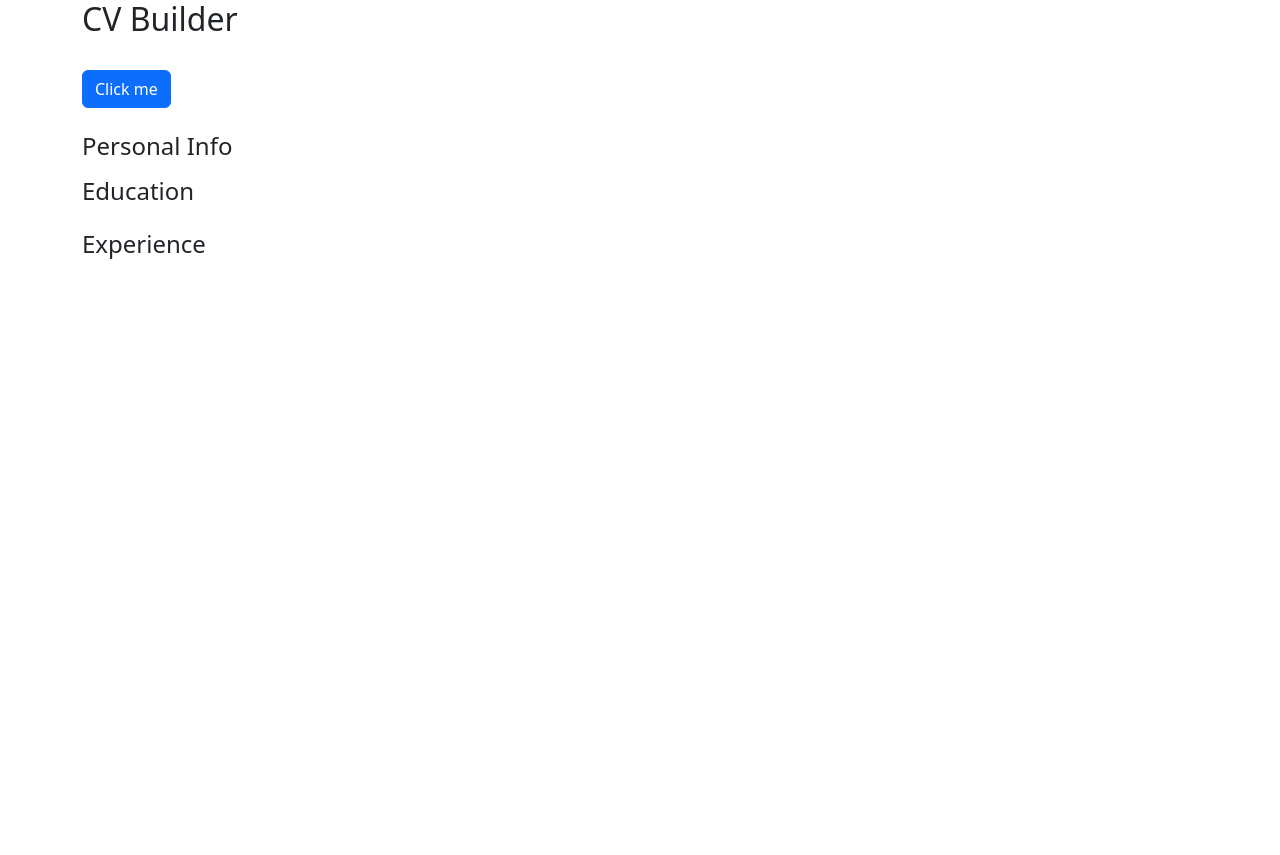
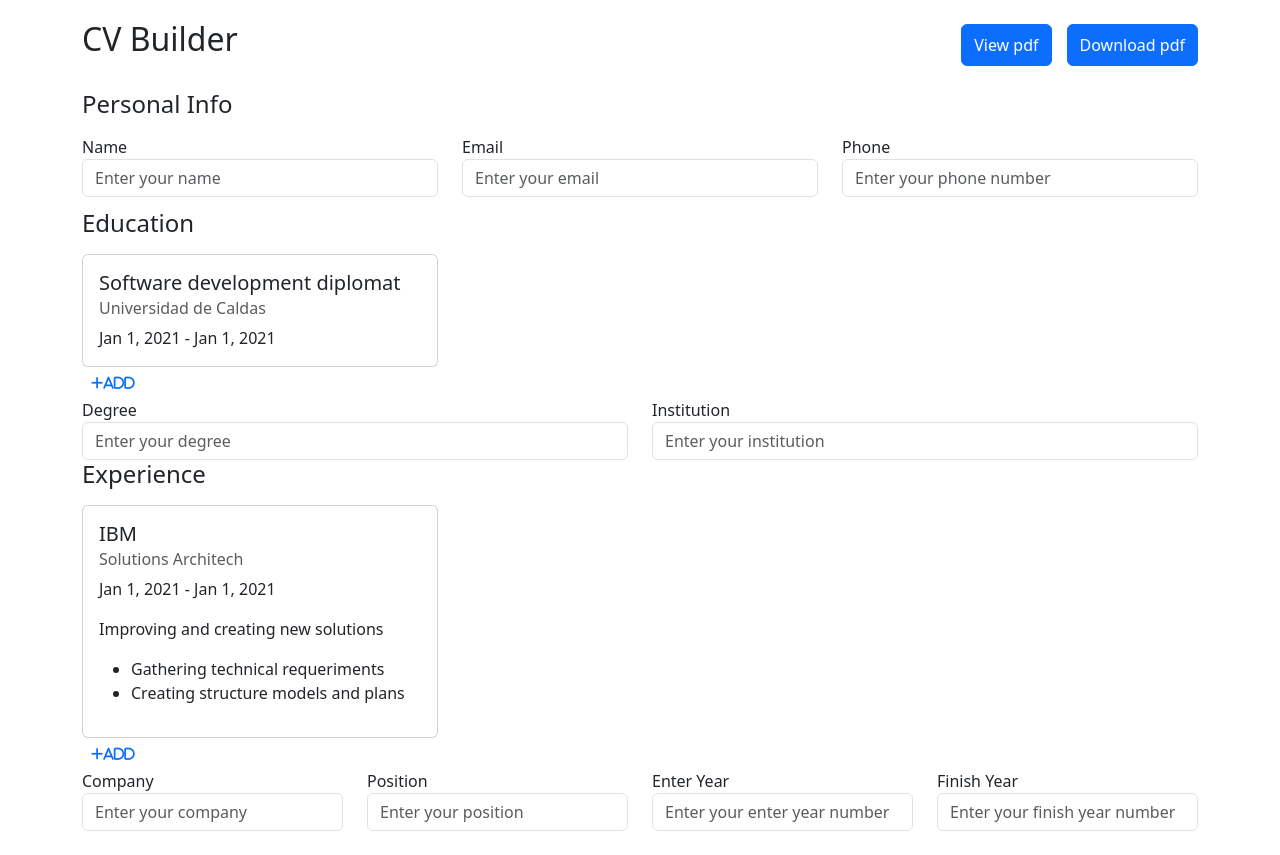
Before and after one commit to softEsteban/cv-builder-pdfmake, an Angular app: page / in a window 1280 px wide. Before the commit the page ends 800 px from the top, so only its background shows below. Built offline with nearby package versions, Linux system fonts and the light colour scheme; what pdfmake would draw is missing.

Commit message:
Pdf actions

```diff
--- a/angular.json
+++ b/angular.json
@@ -25,7 +25,8 @@
               "src/assets"
             ],
             "styles": [
-              "src/styles.css"
+              "src/styles.css",
+              "node_modules/@fortawesome/fontawesome-free/css/all.min.css"
             ],
             "scripts": [
               "node_modules/bootstrap/dist/js/bootstrap.js"
--- a/package.json
+++ b/package.json
@@ -11,13 +11,16 @@
   "private": true,
   "dependencies": {
     "@angular/animations": "^16.0.0",
+    "@angular/cdk": "^16.0.3",
     "@angular/common": "^16.0.0",
     "@angular/compiler": "^16.0.0",
     "@angular/core": "^16.0.0",
     "@angular/forms": "^16.0.0",
+    "@angular/material": "^16.0.3",
     "@angular/platform-browser": "^16.0.0",
     "@angular/platform-browser-dynamic": "^16.0.0",
     "@angular/router": "^16.0.0",
+    "@fortawesome/fontawesome-free": "^6.4.0",
     "bootstrap": "^5.3.0",
     "pdfmake": "^0.2.7",
     "rxjs": "~7.8.0",
--- a/src/app/pdf/pdf.component.html
+++ b/src/app/pdf/pdf.component.html
@@ -1,36 +1,183 @@
 <div class="container">
-  <div>
-    <h2>CV Builder</h2>
-    <button class="btn btn-primary mt-4" (click)="createPdf()">Click me</button>
+  <div style="display: flex; justify-content: space-between">
+    <h2 style="margin-top: 20px">CV Builder</h2>
+    <div style="display: flex; gap: 15px">
+      <button class="btn btn-primary mt-4" (click)="createPdf()">
+        View pdf
+      </button>
+      <button class="btn btn-primary mt-4" (click)="downloadPdf()">
+        Download pdf
+      </button>
+    </div>
   </div>
 
   <div class="mt-4">
-    <div>
+    <div style="margin-bottom: 12px">
       <h4 class="mb-3 font-weight-bold">Personal Info</h4>
-      <!-- Personal Info form content -->
+      <form>
+        <div class="row">
+          <div class="form-group col">
+            <label for="name">Name</label>
+            <input
+              type="text"
+              class="form-control"
+              id="name"
+              placeholder="Enter your name"
+            />
+          </div>
+          <div class="form-group col">
+            <label for="email">Email</label>
+            <input
+              type="email"
+              class="form-control"
+              id="email"
+              placeholder="Enter your email"
+            />
+          </div>
+          <div class="form-group col">
+            <label for="phone">Phone</label>
+            <input
+              type="tel"
+              class="form-control"
+              id="phone"
+              placeholder="Enter your phone number"
+            />
+          </div>
+        </div>
+      </form>
+    </div>
+
+    <div class="row">
+      <div class="col-12">
+        <h4 class="mb-3 font-weight-bold">Education</h4>
+      </div>
+      <div class="col-4">
+        <div class="card-group">
+          <div class="card" *ngFor="let item of education">
+            <div class="card-body">
+              <h5 class="card-title">{{ item.degree }}</h5>
+              <h6 class="card-subtitle mb-2 text-muted">
+                {{ item.institute }}
+              </h6>
+              <p class="card-text">
+                {{ item.dateStart | date }} - {{ item.dateEnd | date }}
+              </p>
+            </div>
+          </div>
+        </div>
+      </div>
     </div>
 
     <div>
-      <h4 class="mb-3 font-weight-bold">
-        Education
       <button class="btn btn-link btn-sm" (click)="addEducation()">
-          <i class="fas fa-plus"></i>
+        <i class="fas fa-plus">Add</i>
       </button>
-      </h4>
       <form>
-        <!-- Education form content -->
+        <div class="row">
+          <div class="form-group col">
+            <label for="degree">Degree</label>
+            <input
+              type="text"
+              class="form-control"
+              id="degree"
+              placeholder="Enter your degree"
+            />
+          </div>
+          <div class="form-group col">
+            <label for="institution">Institution</label>
+            <input
+              type="institution"
+              class="form-control"
+              id="institution"
+              placeholder="Enter your institution"
+            />
+          </div>
+
+          <!-- <mat-form-field class="form-group col">
+            <label for="year">Year</label>
+            <input
+              matInput
+              type="tel"
+              class="form-control"
+              id="year"
+              placeholder="Enter your year number"
+              [matDatepicker]="yearPicker"
+            />
+            <mat-datepicker-toggle
+              matSuffix
+              [for]="yearPicker"
+            ></mat-datepicker-toggle>
+            <mat-datepicker #yearPicker style="width: 200px"></mat-datepicker>
+          </mat-form-field> -->
+        </div>
       </form>
     </div>
 
-    <div class="mt-4">
-      <h4 class="mb-3 font-weight-bold">
-        Experience
-        <button class="btn btn-link btn-sm" (click)="addExperience()">
-          <i class="fas fa-plus"></i>
+    <div class="row">
+      <div class="col-12">
+        <h4 class="mb-3 font-weight-bold">Experience</h4>
+      </div>
+      <div class="col-4">
+        <div class="card-group">
+          <div class="card" *ngFor="let item of experience">
+            <div class="card-body">
+              <h5 class="card-title">{{ item.company }}</h5>
+              <h6 class="card-subtitle mb-2 text-muted">{{ item.charge }}</h6>
+              <p class="card-text">
+                {{ item.dateStart | date }} - {{ item.dateEnd | date }}
+              </p>
+              <p class="card-text">{{ item.description }}</p>
+              <ul>
+                <li *ngFor="let function of item.functions">{{ function }}</li>
+              </ul>
+            </div>
+          </div>
+        </div>
+      </div>
+
+      <div>
+        <button class="btn btn-link btn-sm" (click)="addEducation()">
+          <i class="fas fa-plus">Add</i>
         </button>
-      </h4>
         <form>
-        <!-- Experience form content -->
+          <div class="row">
+            <div class="form-group col">
+              <label for="company">Company</label>
+              <input
+                type="text"
+                class="form-control"
+                id="company"
+                placeholder="Enter your company"
+              />
+            </div>
+            <div class="form-group col">
+              <label for="position">Position</label>
+              <input
+                type="position"
+                class="form-control"
+                id="position"
+                placeholder="Enter your position"
+              />
+            </div>
+            <div class="form-group col">
+              <label for="year1">Enter Year</label>
+              <input
+                type="year"
+                class="form-control"
+                id="year1"
+                placeholder="Enter your enter year number"
+              />
+            </div>
+            <div class="form-group col">
+              <label for="year2">Finish Year</label>
+              <input
+                type="year"
+                class="form-control"
+                id="year2"
+                placeholder="Enter your finish year number"
+              />
+            </div>
+          </div>
         </form>
       </div>
     </div>
@@ -41,3 +188,4 @@
       </ng-container>
     </div>
   </div>
+</div>
--- a/src/app/pdf/pdf.component.ts
+++ b/src/app/pdf/pdf.component.ts
@@ -3,6 +3,8 @@ import { DomSanitizer, SafeResourceUrl } from '@angular/platform-browser';
 import pdfMake from 'pdfmake/build/pdfmake';
 import pdfFonts from 'pdfmake/build/vfs_fonts';
 pdfMake.vfs = pdfFonts.pdfMake.vfs;
+import { MatDatepickerInputEvent } from '@angular/material/datepicker';
+import { FormControl } from '@angular/forms';
 
 interface EducationItem {
   institute: string;
@@ -28,171 +30,101 @@ interface ExperienceItem {
 export class PdfComponent implements OnInit {
   pdfSrc: SafeResourceUrl;
 
-  education: EducationItem[] = [];
-  experience: ExperienceItem[] = [];
+  yearControl = new FormControl();
+
+  onYearSelected(event: MatDatepickerInputEvent<Date>) {
+    console.log(event.value);
+  }
+
+  skills: string[] = ['Nodejs', 'Angular', 'Nestjs', 'Vuejs', 'PostgreSQL', 'SQL Server', 'MySQL', 'MongoDB'];
+
+  education: EducationItem[] = [
+    {
+      institute: "Universidad de Caldas",
+      degree: "Software development diplomat",
+      dateStart: new Date('2021-01-01'),
+      dateEnd: new Date('2021-01-01')
+    }
+  ];
+
+  experience: ExperienceItem[] = [
+    {
+      company: "IBM",
+      charge: "Solutions Architech",
+      description: "Improving and creating new solutions",
+      functions: ["Gathering technical requeriments", "Creating structure models and plans"],
+      dateStart: new Date('2021-01-01'),
+      dateEnd: new Date('2021-01-01')
+    }
+  ];
+
+  educationContent = this.education.map(item => [
+    { text: item.degree, bold: true, margin: [0, 10] },
+    { text: item.institute, margin: [0, 5] },
+    { text: item.dateStart.getFullYear() + ' - ' + item.dateEnd.getFullYear(), margin: [0, 5] },
+  ]);
+
+  experienceContent = this.experience.map(item => [
+    { text: item.company, bold: true, margin: [0, 10] },
+    { text: 'Position: ' + item.charge, margin: [0, 5] },
+    { text: 'Duration: ' + item.dateStart.getFullYear() + ' - ' + item.dateEnd.getFullYear(), margin: [0, 5] },
+    { text: 'Responsibilities:', margin: [0, 10] },
+    { ul: item.functions, margin: [20, 0] },
+  ]);
+
+
+  pdfDefinition: any = {
+    content: [
+      {
+        columns: [
+          {
+            stack: [
+              { text: 'Esteban Toro', fontSize: 18, bold: true },
+              { text: 'Software Developer', fontSize: 14, margin: [0, 12] },
+              { ul: this.skills },
+            ],
+            width: '30%',
+          },
+          {
+            stack: [
+              { text: 'Profile', style: 'sectionHeading', margin: [0, 20], color: '#000', background: '#00FF00' },
+              { text: 'Software developer with a holistic and creative focus. I can work in the backend and the frontend', margin: [0, 10] },
+              { text: 'Experience', style: 'sectionHeading', margin: [0, 20], color: '#000', background: '#00FF00' },
+              ...this.experienceContent,
+              { text: 'Education', style: 'sectionHeading', margin: [0, 20], color: '#000', background: '#00FF00' },
+              ...this.educationContent,
+            ],
+            width: '70%',
+          },
+        ],
+      },
+    ],
+    styles: {
+      sectionHeading: { fontSize: 14, bold: true, margin: [0, 10] },
+    },
+  };
 
   constructor(private sanitizer: DomSanitizer) { }
 
   ngOnInit() { }
 
   createPdf() {
-    // const pdfDefinition: any = {
-    //   content: [
-    //     // {
-    //     //   image: 'avatar.jpg',
-    //     //   width: 200
-    //     // },
-    //     ,
-    //     {
-    //       columns: [
-    //         { width: "30%", text: "Profile Image here" },
-    //         { width: "70%", text: 'Esteban Toro ', fontSize: 15, bold: true, margin: [0, 20] }
-    //       ]
-    //     },
-    //     {
-    //       columns: [
-    //         {
-    //           width: "30%",
-    //           ul: [
-    //             'Nodejs',
-    //             'Angular',
-    //             'Nestjs',
-    //             'Vuejs',
-    //             'PostgreSQL',
-    //             'SQL Server',
-    //             'MySQL',
-    //             'MongoDB'
-    //           ]
-    //         },
-    //         {
-    //           width: "70%",
-    //           ul: [
-    //             'Introduction',
-    //             'Experience',
-    //             'Education',
-    //           ]
-    //         }
-    //       ]
-    //     }
-    //   ]
-    // };
+    const pdfDocGenerator = pdfMake.createPdf(this.pdfDefinition);
 
-    const pdfDefinition: any = {
-      content: [
-        {
-          stack: [
-            {
-              canvas: [
-                {
-                  type: 'ellipse',
-                  x: -30,
-                  y: -20,
-                  r1: 40,
-                  r2: 20,
-                  lineColor: 'black',
-                },
-              ],
-            },
-            {
-              text: 'Esteban Toro',
-              fontSize: 15,
-              bold: true,
-              margin: [0, 20],
-            },
-            {
-              ul: [
-                'Nodejs',
-                'Angular',
-                'Nestjs',
-                'Vuejs',
-                'PostgreSQL',
-                'SQL Server',
-                'MySQL',
-                'MongoDB',
-              ],
-            },
-          ],
-          width: '30%',
-        },
-        {
-          stack: [
-            {
-              text: 'Introduction',
-              style: 'sectionHeading',
-            },
-            {
-              text: 'Lorem ipsum dolor sit amet, consectetur adipiscing elit. Integer eget suscipit enim, in tempus tellus. Vestibulum blandit magna sed elit tristique congue.',
-              margin: [0, 10],
-            },
-            {
-              text: 'Experience',
-              style: 'sectionHeading',
-              margin: [0, 20],
-            },
-            {
-              text: 'Company A',
-              bold: true,
-              margin: [0, 10],
-            },
-            {
-              text: 'Position: Full Stack Developer',
-              margin: [0, 5],
-            },
-            {
-              text: 'Duration: 2018 - 2021',
-              margin: [0, 5],
-            },
-            {
-              text: 'Responsibilities:',
-              margin: [0, 10],
-            },
-            {
-              ul: [
-                'Developed and maintained web applications using Node.js and Angular.',
-                'Collaborated with cross-functional teams to design and implement new features.',
-                'Performed code reviews and ensured coding best practices.',
-              ],
-              margin: [20, 0],
-            },
-            {
-              text: 'Education',
-              style: 'sectionHeading',
-              margin: [0, 20],
-            },
-            {
-              text: 'Bachelor of Science in Computer Science',
-              bold: true,
-              margin: [0, 10],
-            },
-            {
-              text: 'University XYZ',
-              margin: [0, 5],
-            },
-            {
-              text: 'Year: 2014 - 2018',
-              margin: [0, 5],
-            },
-          ],
-          width: '70%',
-        },
-      ],
-      styles: {
-        sectionHeading: {
-          fontSize: 14,
-          bold: true,
-          margin: [0, 10],
-        },
-      },
-    };
-
-    const pdfDocGenerator = pdfMake.createPdf(pdfDefinition);
-
+    //Add to the dom
     pdfDocGenerator.getBase64((data) => {
       const base64 = `data:application/pdf;base64,${data}`;
       this.pdfSrc = this.sanitizer.bypassSecurityTrustResourceUrl(base64);
     });
   }
 
+  downloadPdf() {
+    const pdfDocGenerator = pdfMake.createPdf(this.pdfDefinition);
+    pdfDocGenerator.download('my-cv.pdf');
+  }
+
+
+
   addEducation() { }
   addExperience() { }
 }
```
Also changed, not shown: src/app/app.module.ts (+11 -2 lines), 1 other file (tests, documents, lock files or other folders). Lines whose indentation alone changed are shown as unchanged.
